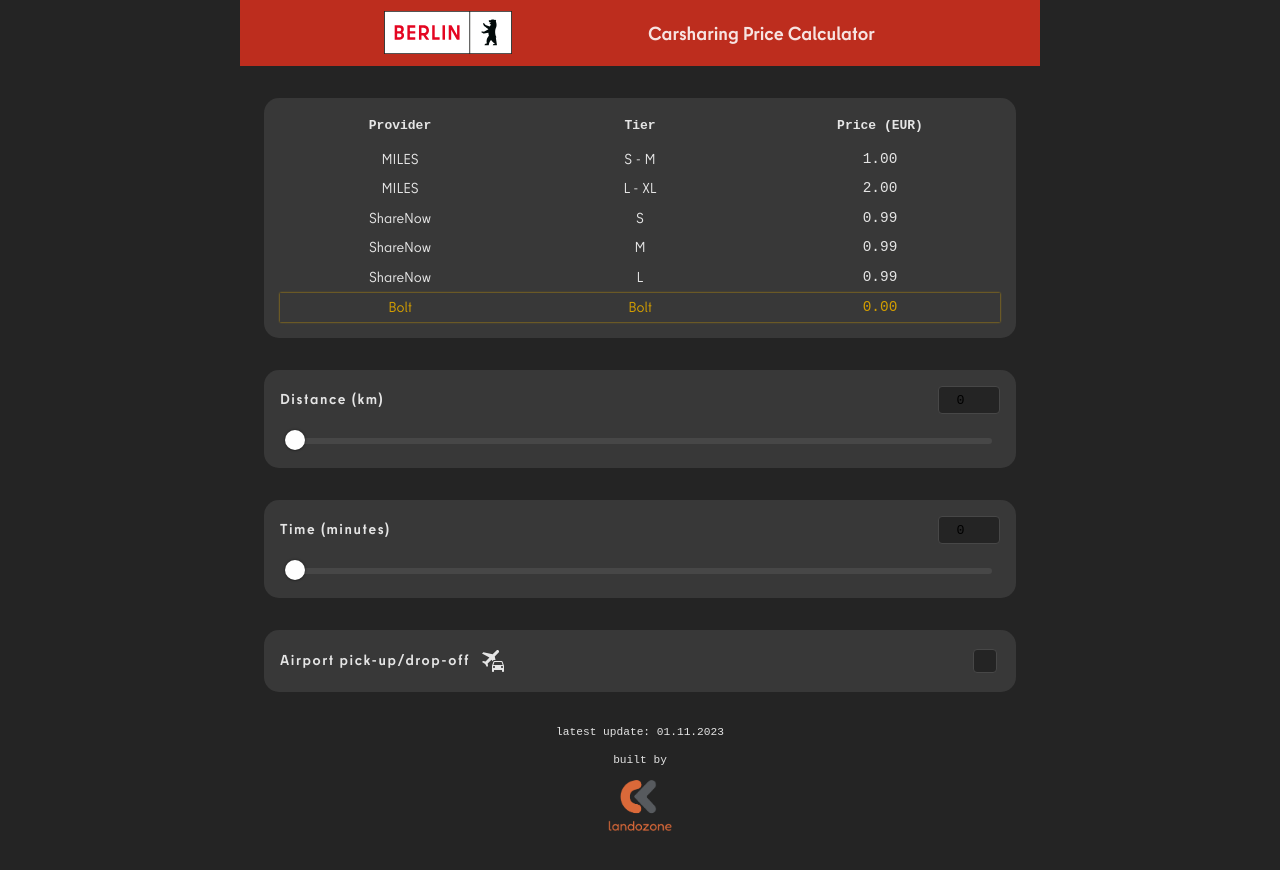
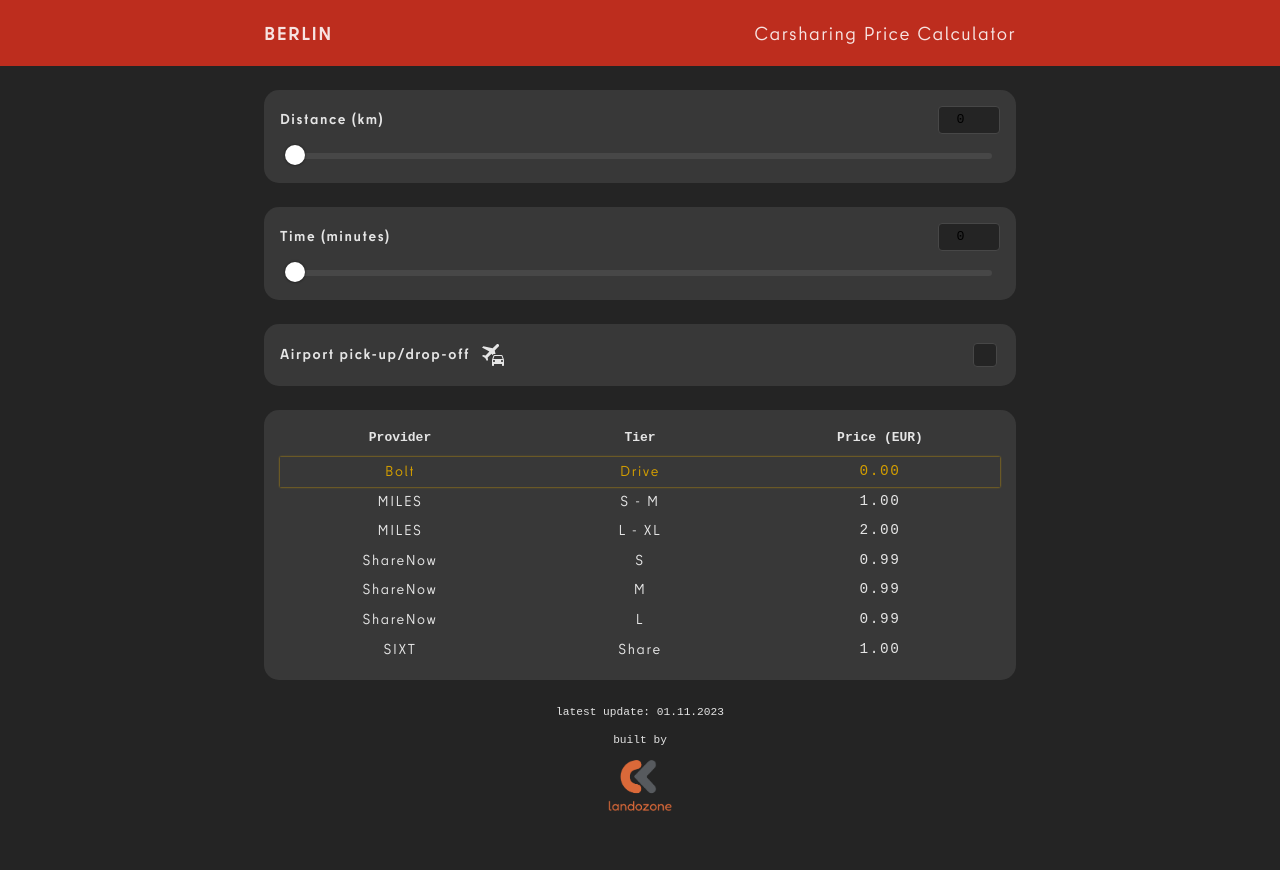
Before and after one commit to brunosj/berlin-carsharing, a Svelte app: page / in a window 1280 px wide. After the commit the page ends 844 px from the top, so only its background shows below. Built offline with nearby package versions, Linux system fonts and the light colour scheme.

Commit message:
added SIXT and removed Berlin logo

```diff
--- a/src/App.svelte
+++ b/src/App.svelte
@@ -94,6 +94,7 @@
 {#if ready}
   <Header />
   <main>
+    <Controls bind:distance bind:time bind:airport />
     <Results
       {carsharingData}
       {minPrices}
@@ -102,17 +103,17 @@
       {airport}
       {prices}
     />
-    <Controls bind:distance bind:time bind:airport />
   </main>
   <Footer />
 {/if}
 
 <style>
   main {
-    max-width: 1200;
+    max-width: 800px;
+    margin: auto;
   }
 
   :global(.container) {
-    margin: 2rem 1.5rem;
+    margin: 1.5rem 1.5rem;
   }
 </style>
--- a/src/app.css
+++ b/src/app.css
@@ -32,10 +32,10 @@
   min-width: 320px;
   min-height: 100vh;
   width: 100vw;
+  margin: auto;
 }
 
 #app {
-  max-width: 800px;
   width: 100%;
   margin: 0 auto;
   text-align: center;
--- a/src/components/Controls.svelte
+++ b/src/components/Controls.svelte
@@ -18,7 +18,7 @@
 </script>
 
 <div class="controls container">
-  <div class="control" in:fly={{ y: 200, duration: 700, easing: sineIn }}>
+  <div class="control" in:fly={{ y: 100, duration: 700, easing: sineIn }}>
     <div class="parameter">
       <label for="distanceInput" class="labelText">Distance (km)</label>
       <div class="unit">
@@ -40,7 +40,7 @@
     </div>
   </div>
 
-  <div class="control" in:fly={{ y: 400, duration: 700, easing: sineIn }}>
+  <div class="control" in:fly={{ y: 200, duration: 700, easing: sineIn }}>
     <div class="parameter">
       <label for="timeInput" class="labelText">Time (minutes)</label>
       <div class="unit">
@@ -61,7 +61,7 @@
     </div>
   </div>
 
-  <div class="control" in:fly={{ y: 600, duration: 700, easing: sineIn }}>
+  <div class="control" in:fly={{ y: 300, duration: 700, easing: sineIn }}>
     <div class="parameter">
       <div class="airport">
         <label for="airportInput" class="labelText"
@@ -112,11 +112,11 @@
     background-color: #383838;
     border-radius: 15px;
     padding: 1rem;
-    margin-top: 2rem;
+    margin-top: 1.5rem;
   }
 
   .range-container {
-    margin-top: 1rem;
+    margin-top: 0.7rem;
   }
 
   input[type='number'] {
--- a/src/components/Footer.svelte
+++ b/src/components/Footer.svelte
@@ -20,7 +20,7 @@
 
 <style>
   footer {
-    margin: 2rem 1.5rem;
+    margin: 1.5rem 1.5rem;
     font-family: monospace;
     font-size: 0.7rem;
   }
--- a/src/components/Header.svelte
+++ b/src/components/Header.svelte
@@ -4,15 +4,21 @@
 </script>
 
 <header>
-  <div class="title" in:fade={{ duration: 700 }}>
-    <img
-      src={berlinLogo}
-      class="logo"
-      alt="Berlin Logo"
-      style="width: 8rem; background-color:white; margin: auto;"
-    />
-
-    <h3>Carsharing<br class="line-break" /> Price Calculator</h3>
+  <div class="title-container">
+    <div class="title" in:fade={{ duration: 700 }}>
+      <!-- <img
+        src={berlinLogo}
+        class="logo"
+        alt="Berlin Logo"
+        style="width: 8rem; background-color:white; "
+      /> -->
+      <div>
+        <h3 style="text-align: left; font-family: 'BerlinTypeWeb-Bold';">
+          BERLIN
+        </h3>
+      </div>
+      <h3>Carsharing<br class="line-break" /> Price Calculator</h3>
+    </div>
   </div>
 </header>
 
@@ -20,7 +26,12 @@
   header {
     background-color: #bd2d1e;
     width: 100%;
-    margin-bottom: 2rem;
+    margin-bottom: 1.5rem;
+  }
+
+  .title-container {
+    max-width: 800px;
+    margin: auto;
   }
 
   .title {
@@ -28,13 +39,14 @@
     grid-template-columns: 1fr 1fr;
     gap: 16px;
     align-items: center;
-    justify-content: space-around;
+    justify-content: center;
     margin: 0rem 1.5rem;
   }
 
   h3 {
-    text-align: left;
-    font-family: 'BerlinTypeWeb-Bold';
+    text-align: right;
+    letter-spacing: 1.5px;
+    /* font-family: 'BerlinTypeWeb-Bold'; */
   }
 
   @media (min-width: 768px) {
@@ -44,6 +56,7 @@
 
     h3 {
       white-space: pre-wrap;
+      text-align: right;
     }
   }
 </style>
--- a/src/components/Results.svelte
+++ b/src/components/Results.svelte
@@ -12,7 +12,7 @@
 
 <div
   class="results container"
-  in:fly={{ x: -200, duration: 700, easing: sineIn }}
+  in:fly={{ y: 400, duration: 700, easing: sineIn }}
 >
   <table>
     <tr>
@@ -90,6 +90,7 @@
 
   .results td {
     font-size: 0.9rem;
+    letter-spacing: 0.1rem;
   }
 
   h4 {
--- a/src/data/data.ts
+++ b/src/data/data.ts
@@ -1,4 +1,12 @@
 export const carsharingData = {
+  Bolt: {
+    Drive: {
+      pricePerMinute: 0.15,
+      pricePerKm: 0.25,
+      unlockFee: 0,
+      airportFee: 0,
+    },
+  },
   MILES: {
     'S - M': {
       pricePerMinute: 0,
@@ -33,12 +41,12 @@
       airportFee: 7.99,
     },
   },
-  Bolt: {
-    Bolt: {
-      pricePerMinute: 0.15,
-      pricePerKm: 0.25,
-      unlockFee: 0,
-      airportFee: 0,
+  SIXT: {
+    Share: {
+      pricePerMinute: 0.29,
+      pricePerKm: 0,
+      unlockFee: 1,
+      airportFee: 8,
     },
   },
 };
```
